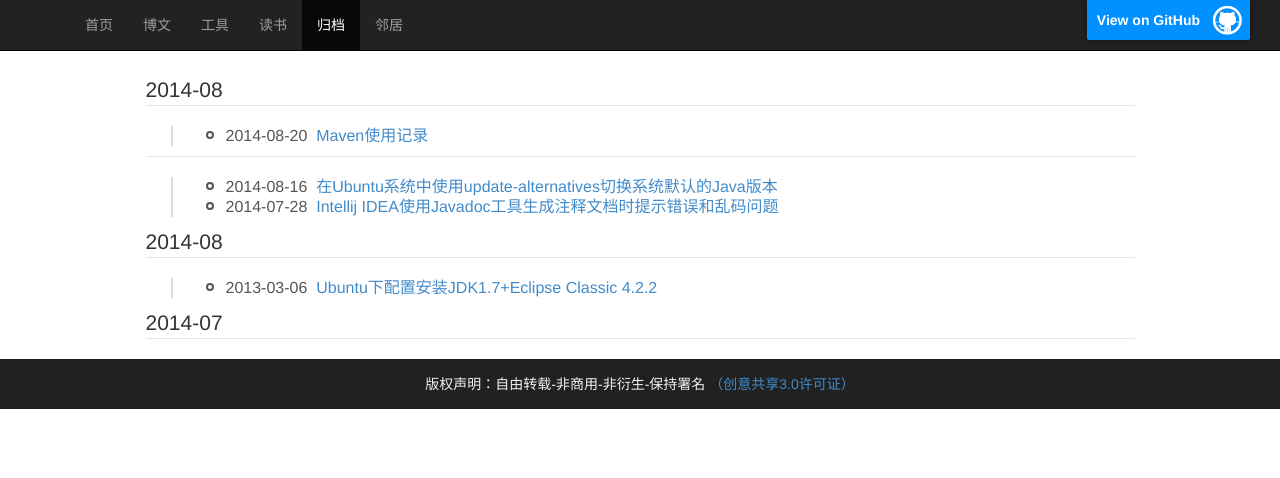
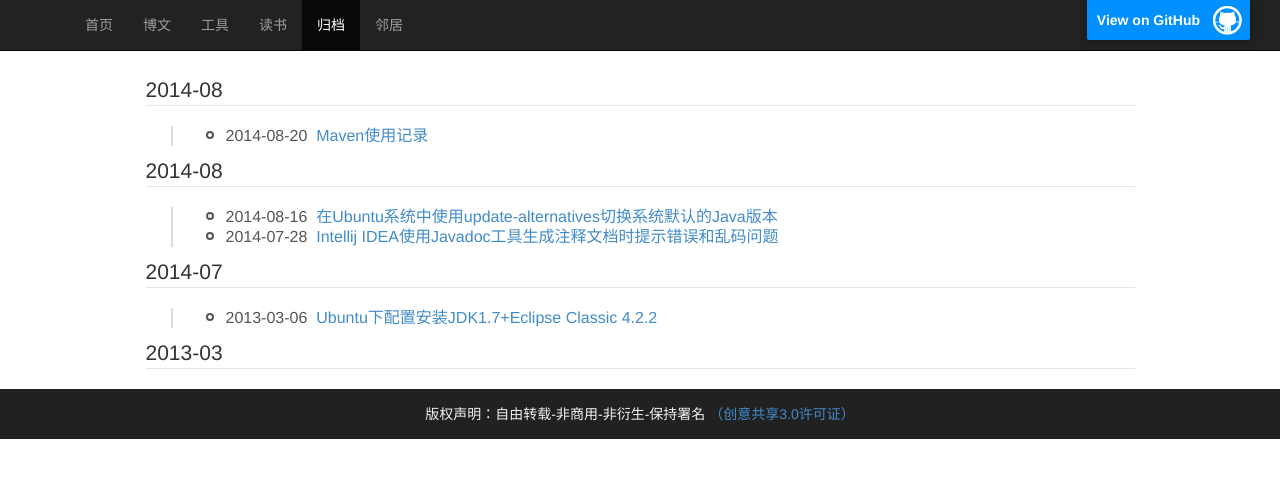
Before and after one commit to sheleng/sheleng.github.io, a Jekyll site: the page built from pages/archive.html, in a window 1280 px wide. Shown: the top 478 px of the page. Built offline with Jekyll 4.4.1, drawn with Linux system fonts in a browser that asks for light colours.

Commit message:
调整归档列表内容

```diff
--- a/pages/archive.html
+++ b/pages/archive.html
@@ -21,7 +21,7 @@
 
       {% if this_year_month != pre_year_month %}
         </ul>
-        <legend id="{{ pre_year_month }}">{{ pre_year_month }}</legend>
+        <legend id="{{ this_year_month }}">{{ this_year_month }}</legend>
         <ul>
       {% endif %}
       {% capture pre_year_month %}{{ post.date | date: "%Y-%m" }}{% endcapture %}
```
